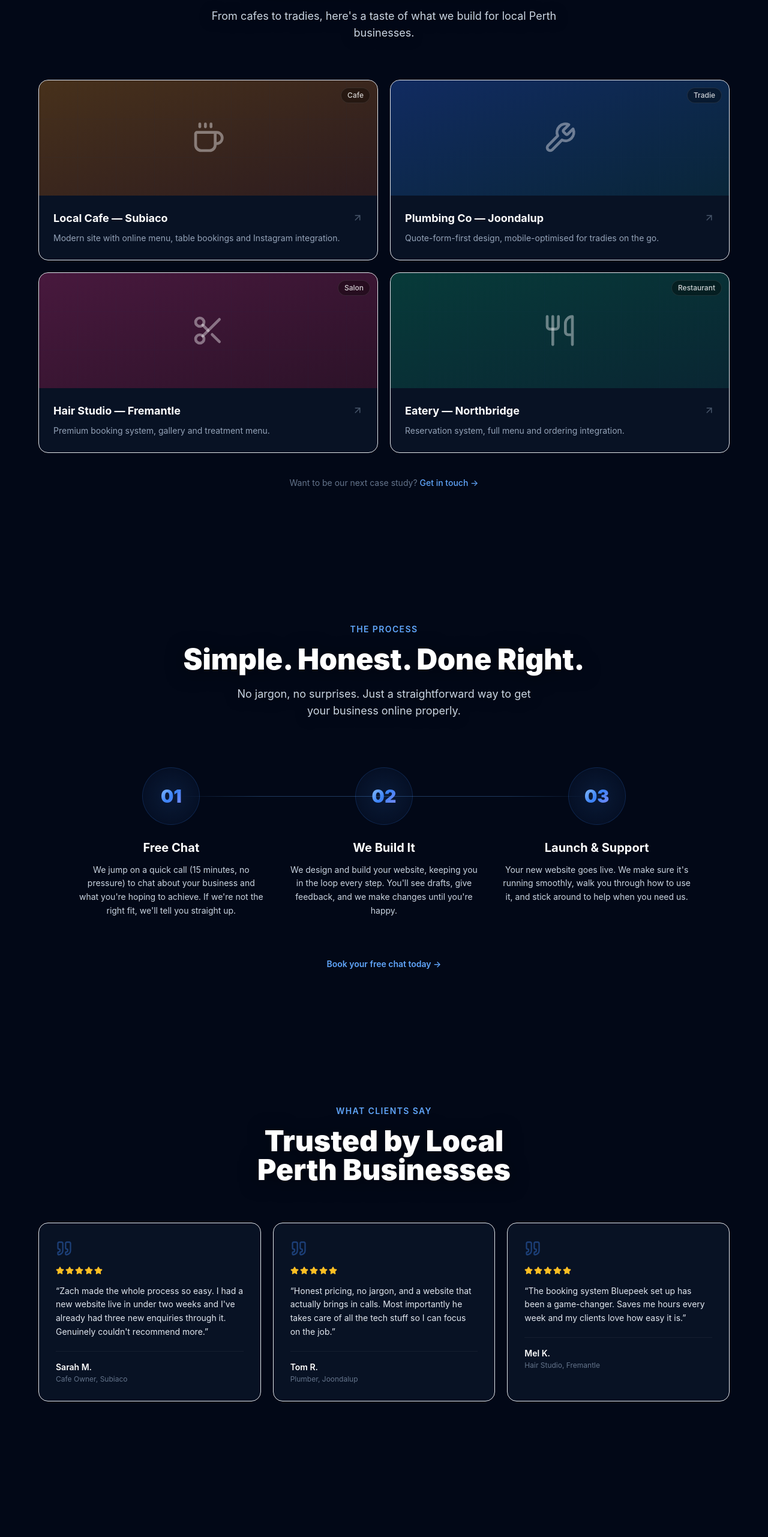
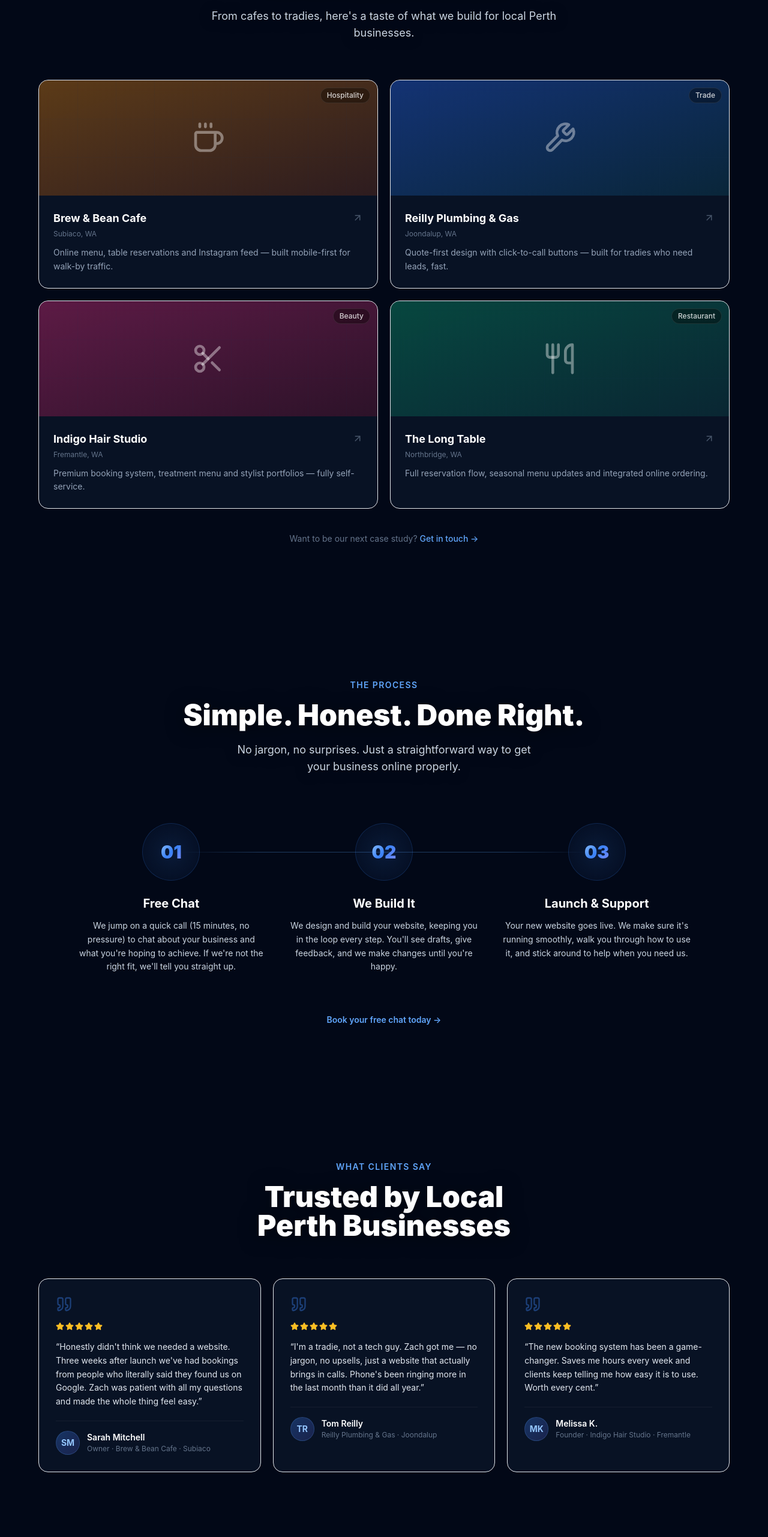
Before and after one commit to zachcolvillez-stack/bluepeek-website, a Next.js app: page / in a window 1280 px wide. Shown: the part 2420-4982 px from the top of the page at 60% size. Built offline with nearby package versions, Linux system fonts and the light colour scheme.

Commit message:
Make portfolio and testimonials more believable

```diff
--- a/components/Portfolio.jsx
+++ b/components/Portfolio.jsx
@@ -5,35 +5,35 @@ import { Coffee, Wrench, Scissors, Utensils, ArrowUpRight } from 'lucide-react'
 const PROJECTS = [
   {
     icon: Coffee,
-    industry: 'Cafe',
-    title: 'Local Cafe — Subiaco',
-    description: 'Modern site with online menu, table bookings and Instagram integration.',
-    gradient: 'from-amber-600/30 to-orange-700/20',
-    badge: 'Recent',
+    industry: 'Hospitality',
+    title: 'Brew & Bean Cafe',
+    location: 'Subiaco',
+    description: 'Online menu, table reservations and Instagram feed — built mobile-first for walk-by traffic.',
+    gradient: 'from-amber-600/40 to-orange-700/20',
   },
   {
     icon: Wrench,
-    industry: 'Tradie',
-    title: 'Plumbing Co — Joondalup',
-    description: 'Quote-form-first design, mobile-optimised for tradies on the go.',
-    gradient: 'from-blue-600/30 to-cyan-700/20',
-    badge: 'Recent',
+    industry: 'Trade',
+    title: 'Reilly Plumbing & Gas',
+    location: 'Joondalup',
+    description: 'Quote-first design with click-to-call buttons — built for tradies who need leads, fast.',
+    gradient: 'from-blue-600/40 to-cyan-700/20',
   },
   {
     icon: Scissors,
-    industry: 'Salon',
-    title: 'Hair Studio — Fremantle',
-    description: 'Premium booking system, gallery and treatment menu.',
-    gradient: 'from-pink-600/30 to-rose-700/20',
-    badge: 'Recent',
+    industry: 'Beauty',
+    title: 'Indigo Hair Studio',
+    location: 'Fremantle',
+    description: 'Premium booking system, treatment menu and stylist portfolios — fully self-service.',
+    gradient: 'from-pink-600/40 to-rose-700/20',
   },
   {
     icon: Utensils,
     industry: 'Restaurant',
-    title: 'Eatery — Northbridge',
-    description: 'Reservation system, full menu and ordering integration.',
-    gradient: 'from-emerald-600/30 to-teal-700/20',
-    badge: 'Recent',
+    title: 'The Long Table',
+    location: 'Northbridge',
+    description: 'Full reservation flow, seasonal menu updates and integrated online ordering.',
+    gradient: 'from-emerald-600/40 to-teal-700/20',
   },
 ]
 
@@ -61,7 +61,6 @@ export default function Portfolio() {
               viewport={{ once: true }} transition={{ duration: 0.5, delay: i * 0.1 }}
               className="group relative rounded-2xl overflow-hidden bg-[#0a1628]/80 backdrop-blur-md border border-white/8 hover:border-blue-500/30 transition-all duration-300 card-glow cursor-pointer"
             >
-              {/* Image area (placeholder) */}
               <div className={`relative h-48 bg-gradient-to-br ${p.gradient} flex items-center justify-center overflow-hidden`}>
                 <div className="absolute inset-0 grid-bg opacity-30" />
                 <p.icon size={56} className="text-white/40 relative z-10 group-hover:scale-110 transition-transform duration-500" />
@@ -70,12 +69,12 @@ export default function Portfolio() {
                 </span>
               </div>
 
-              {/* Content */}
               <div className="p-6">
-                <div className="flex items-start justify-between gap-3 mb-2">
+                <div className="flex items-start justify-between gap-3 mb-1">
                   <h3 className="text-lg font-bold text-white">{p.title}</h3>
                   <ArrowUpRight size={18} className="text-slate-600 group-hover:text-blue-400 group-hover:-translate-y-0.5 group-hover:translate-x-0.5 transition-all flex-shrink-0 mt-1" />
                 </div>
+                <p className="text-xs text-slate-500 mb-3">{p.location}, WA</p>
                 <p className="text-sm text-slate-400 leading-relaxed">{p.description}</p>
               </div>
             </motion.div>
--- a/components/Testimonials.jsx
+++ b/components/Testimonials.jsx
@@ -4,22 +4,25 @@ import { Star, Quote } from 'lucide-react'
 
 const REVIEWS = [
   {
-    name: 'Sarah M.',
-    business: 'Cafe Owner, Subiaco',
+    name: 'Sarah Mitchell',
+    business: 'Owner · Brew & Bean Cafe',
+    location: 'Subiaco',
     rating: 5,
-    text: "Zach made the whole process so easy. I had a new website live in under two weeks and I've already had three new enquiries through it. Genuinely couldn't recommend more.",
+    text: "Honestly didn't think we needed a website. Three weeks after launch we've had bookings from people who literally said they found us on Google. Zach was patient with all my questions and made the whole thing feel easy.",
   },
   {
-    name: 'Tom R.',
-    business: 'Plumber, Joondalup',
+    name: 'Tom Reilly',
+    business: 'Reilly Plumbing & Gas',
+    location: 'Joondalup',
     rating: 5,
-    text: "Honest pricing, no jargon, and a website that actually brings in calls. Most importantly he takes care of all the tech stuff so I can focus on the job.",
+    text: "I'm a tradie, not a tech guy. Zach got me — no jargon, no upsells, just a website that actually brings in calls. Phone's been ringing more in the last month than it did all year.",
   },
   {
-    name: 'Mel K.',
-    business: 'Hair Studio, Fremantle',
+    name: 'Melissa K.',
+    business: 'Founder · Indigo Hair Studio',
+    location: 'Fremantle',
     rating: 5,
-    text: "The booking system Bluepeek set up has been a game-changer. Saves me hours every week and my clients love how easy it is.",
+    text: "The new booking system has been a game-changer. Saves me hours every week and clients keep telling me how easy it is to use. Worth every cent.",
   },
 ]
 
@@ -50,9 +53,14 @@ export default function Testimonials() {
                 ))}
               </div>
               <p className="text-slate-200 text-sm leading-relaxed mb-5">&ldquo;{r.text}&rdquo;</p>
-              <div className="pt-4 border-t border-white/5">
-                <p className="text-white font-semibold text-sm">{r.name}</p>
-                <p className="text-slate-500 text-xs mt-0.5">{r.business}</p>
+              <div className="pt-4 border-t border-white/5 flex items-center gap-3">
+                <div className="w-10 h-10 rounded-full bg-gradient-to-br from-blue-500/30 to-indigo-500/20 border border-blue-400/20 flex items-center justify-center text-blue-300 font-bold text-sm flex-shrink-0">
+                  {r.name.split(' ').map(n => n[0]).join('').slice(0,2)}
+                </div>
+                <div>
+                  <p className="text-white font-semibold text-sm leading-tight">{r.name}</p>
+                  <p className="text-slate-500 text-xs mt-0.5">{r.business} · {r.location}</p>
+                </div>
               </div>
             </motion.div>
           ))}
```
